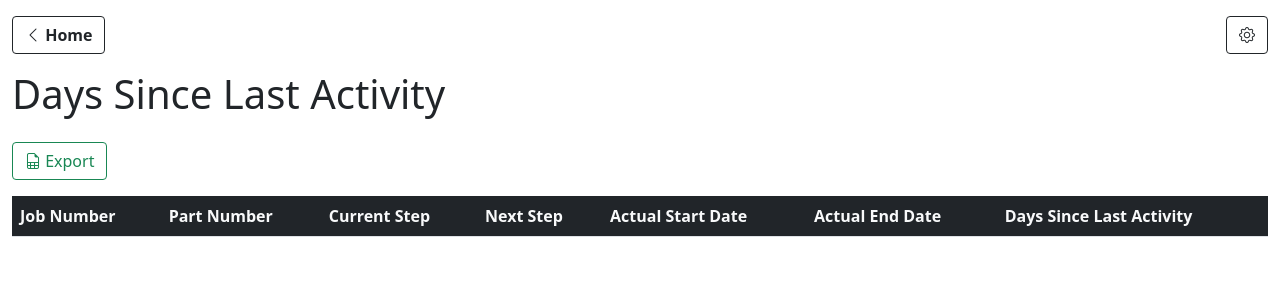
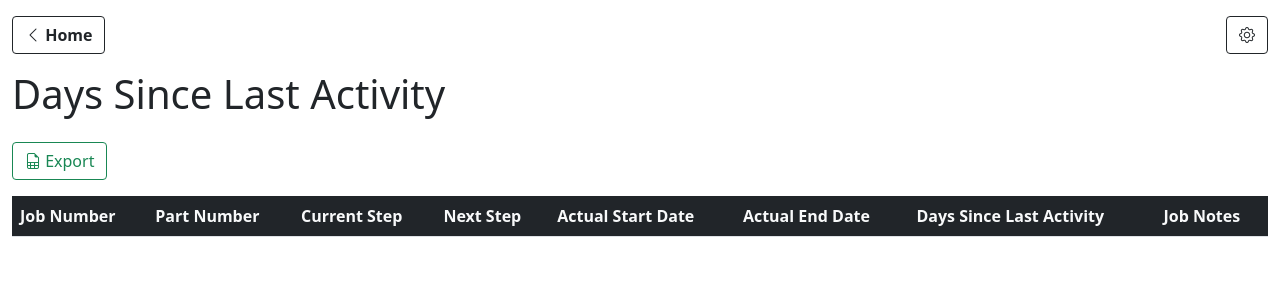
Before and after one commit to williamjacksn/e2-spy, a Flask app: page /days-since-last-activity in a window 1280 px wide. Shown: the top 300 px of the page. Run offline with Flask 2, Linux system fonts and the light colour scheme; data that the repository does not hold is empty; parts of the project's set-up code (start-up, migrations or seed data) failed here and were passed over; some libraries are stand-ins or nearby versions.

Commit message:
Add 'Job Notes' column to 'Days Since Last Activity' report

```diff
--- a/e2_spy/app.py
+++ b/e2_spy/app.py
@@ -98,6 +98,7 @@ def action_summary():
 def days_since_last_activity():
     e2db = get_e2_database(flask.g.db)
     flask.g.rows = e2db.days_since_last_activity()
+    flask.g.job_notes = flask.g.db.job_notes_list()
     return flask.render_template('days-since-last-activity.html')
 
 
@@ -105,16 +106,18 @@ def days_since_last_activity():
 def days_since_last_activity_xlsx():
     e2db = get_e2_database(flask.g.db)
     rows = e2db.days_since_last_activity()
+    notes = flask.g.db.job_notes_list()
     output = io.BytesIO()
     workbook_options = {
         'default_date_format': 'yyyy-mm-dd',
         'in_memory': True,
     }
     workbook = xlsxwriter.Workbook(output, workbook_options)
+    text_wrap = workbook.add_format({'text_wrap': True})
     worksheet = workbook.add_worksheet()
     headers = [
         'Job Number', 'Part Number', 'Current Step', 'Next Step', 'Actual Start Date', 'Actual End Date',
-        'Days Since Last Activity'
+        'Days Since Last Activity', 'Job Notes'
     ]
     col_widths = [len(v) for v in headers]
     worksheet.write_row(0, 0, headers)
@@ -133,6 +136,8 @@ def days_since_last_activity_xlsx():
         col_widths[5] = max(col_widths[5], len(str(row['actual_end_date'])))
         worksheet.write(i, 6, row['days_since_last_activity'])
         col_widths[6] = max(col_widths[6], len(str(row['days_since_last_activity'])))
+        worksheet.write_string(i, 7, notes.get(row['job_number'], ''), text_wrap)
+        col_widths[7] = 40  # 40 is a good width for 'Job Notes'
     for i, width in enumerate(col_widths):
         worksheet.set_column(i, i, width)
     worksheet.freeze_panes(1, 0)
--- a/e2_spy/static/open-sales-report.js
+++ b/e2_spy/static/modal-job-notes.js
@@ -2,5 +2,6 @@ document.getElementById('modal-job-notes').addEventListener('show.bs.modal', (ev
     const source = ev.relatedTarget;
     document.querySelector('#job-number').textContent = source.dataset.jobNumber;
     document.querySelector('input[name="job_number"]').value = source.dataset.jobNumber;
+    document.querySelector('input[name="next_view"]').value = source.dataset.nextView;
     document.querySelector('textarea[name="notes"]').value = source.dataset.notes;
 });
--- a/e2_spy/templates/days-since-last-activity.html
+++ b/e2_spy/templates/days-since-last-activity.html
@@ -32,6 +32,7 @@
                     <th>Actual Start Date</th>
                     <th>Actual End Date</th>
                     <th>Days Since Last Activity</th>
+                    <th colspan="2">Job Notes</th>
                 </tr>
                 </thead>
                 <tbody>
@@ -44,10 +45,25 @@
                         <td>{{ row.actual_start_date.date() if row.actual_start_date }}</td>
                         <td>{{ row.actual_end_date.date() if row.actual_end_date }}</td>
                         <td>{{ row.days_since_last_activity if row.days_since_last_activity is integer }}</td>
+                        <td>{{ (g.job_notes.get(row.job_number) or '') | replace('\n', '<br>' | safe) }}</td>
+                        <td>
+                            <a class="btn btn-sm btn-outline-primary" data-bs-toggle="modal"
+                               data-job-number="{{ row.job_number }}" data-next-view="days_since_last_activity"
+                               data-notes="{{ g.job_notes.get(row.job_number) or '' }}" href="#modal-job-notes">
+                                <i class="bi-pencil-fill"></i>
+                            </a>
+                        </td>
                     </tr>
                 {% endfor %}
                 </tbody>
             </table>
         </div>
     </div>
+
+    {% include 'includes/modal-job-notes.html' %}
+
 {% endblock %}
+
+{% block end_of_body %}
+    <script src="{{ url_for('static', filename='modal-job-notes.js') }}"></script>
+{% endblock %}
--- /dev/null
+++ b/e2_spy/templates/includes/modal-job-notes.html
@@ -0,0 +1,23 @@
+<div class="modal" id="modal-job-notes">
+    <div class="modal-dialog">
+        <div class="modal-content">
+            <div class="modal-header">
+                <h5 class="modal-title"><span id="job-number"></span> Job Notes</h5>
+                <button class="btn-close" data-bs-dismiss="modal" type="button"></button>
+            </div>
+            <div class="modal-body">
+                <form action="{{ url_for('job_notes') }}" method="post" id="form-job-notes">
+                    <input name="job_number" type="hidden">
+                    <input name="next_view" type="hidden">
+                    <div class="mb-3">
+                        <textarea aria-label="Job notes" class="form-control" name="notes" rows="10"></textarea>
+                    </div>
+                </form>
+            </div>
+            <div class="justify-content-between modal-footer">
+                <button class="btn btn-outline-secondary" data-bs-dismiss="modal" type="button">Cancel</button>
+                <button class="btn btn-outline-success" form="form-job-notes" type="submit">Save</button>
+            </div>
+        </div>
+    </div>
+</div>
```
Also changed, not shown: e2_spy/templates/open-sales-report.html (+3 -25 lines).
